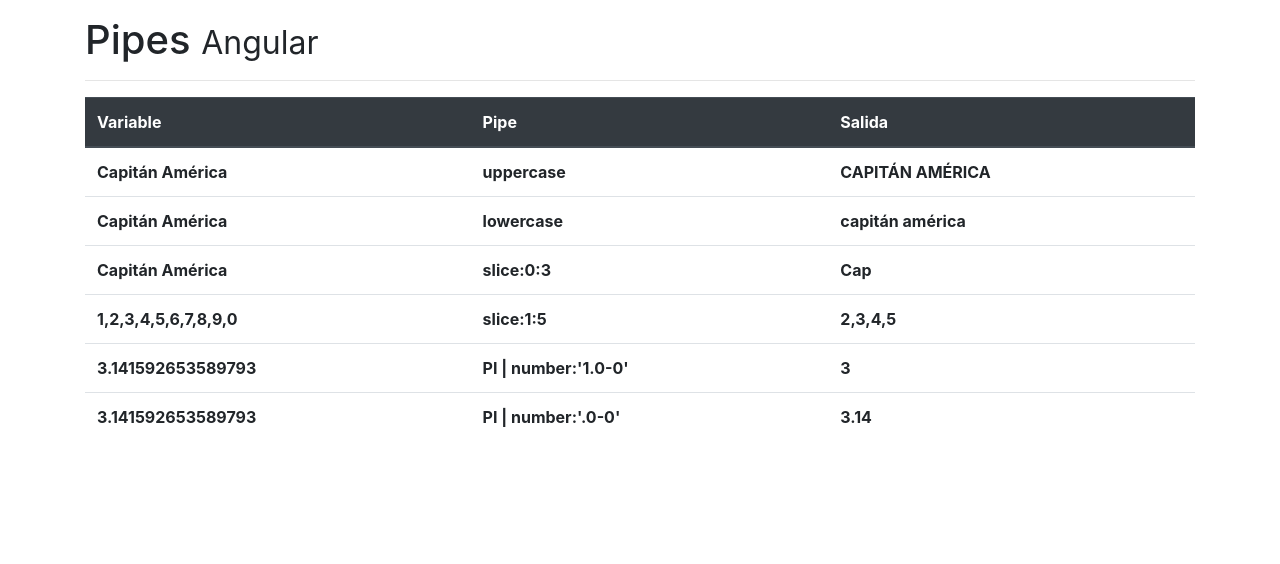
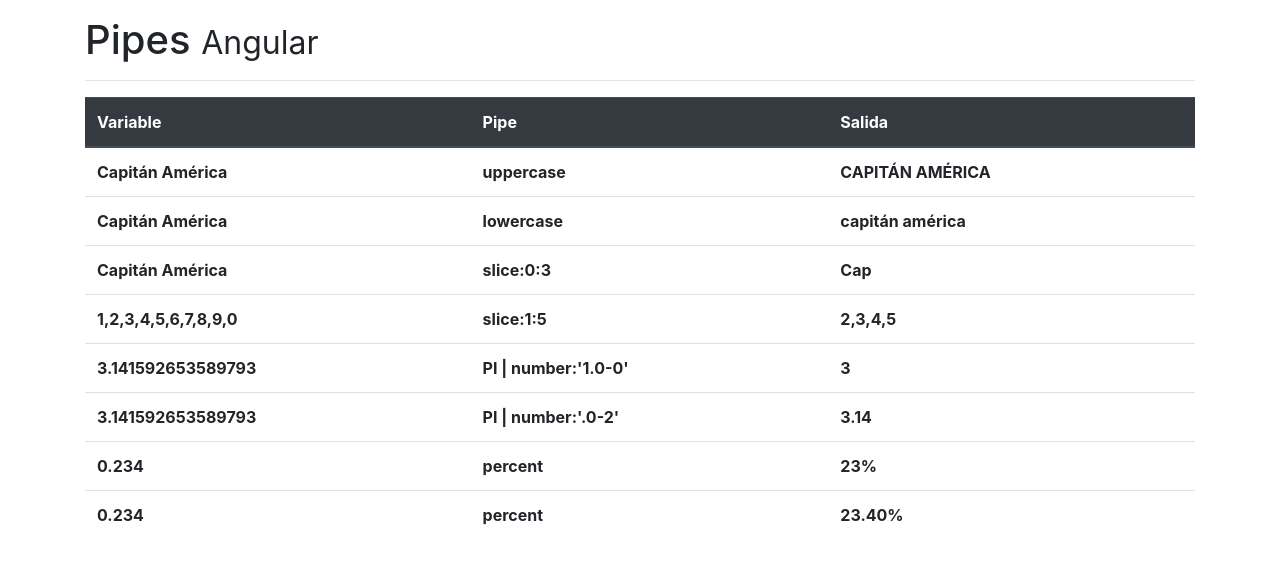
Before and after one commit to Fhranko/pipes-proyect-angular, an Angular app: page / in a window 1280 px wide. Shown: the top 564 px of the page. Built offline with nearby package versions, Linux system fonts and the light colour scheme.

Commit message:
percent pipe

```diff
--- a/src/app/app.component.html
+++ b/src/app/app.component.html
@@ -39,8 +39,18 @@
         </tr>
         <tr>
           <th>{{PI}}</th>
-          <th>PI | number:'.0-0'</th>
+          <th>PI | number:'.0-2'</th>
           <th>{{PI | number:'.0-2'}}</th>
+        </tr>
+        <tr>
+          <th>{{porcentaje}}</th>
+          <th>percent</th>
+          <th>{{porcentaje | percent}}</th>
+        </tr>
+        <tr>
+          <th>{{porcentaje}}</th>
+          <th>percent</th>
+          <th>{{porcentaje | percent:'2.2-2'}}</th>
         </tr>
       </tbody>
 
--- a/src/app/app.component.ts
+++ b/src/app/app.component.ts
@@ -9,4 +9,5 @@
 	nombre: string = 'Capitán América';
 	arreglo = [ 1, 2, 3, 4, 5, 6, 7, 8, 9, 0 ];
 	PI: number = Math.PI;
+	porcentaje: number = 0.234;
 }
```
